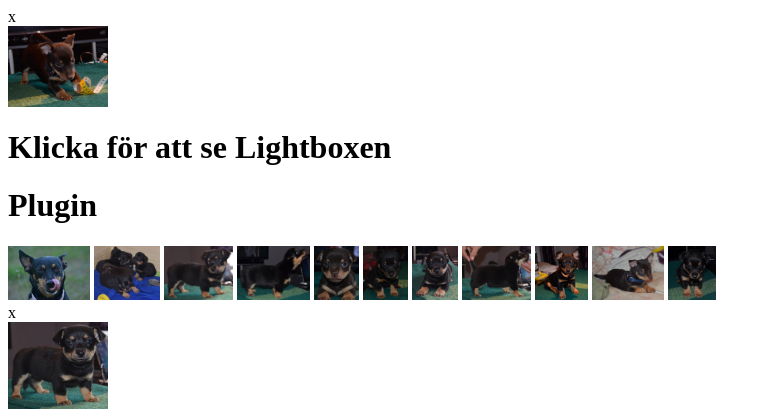
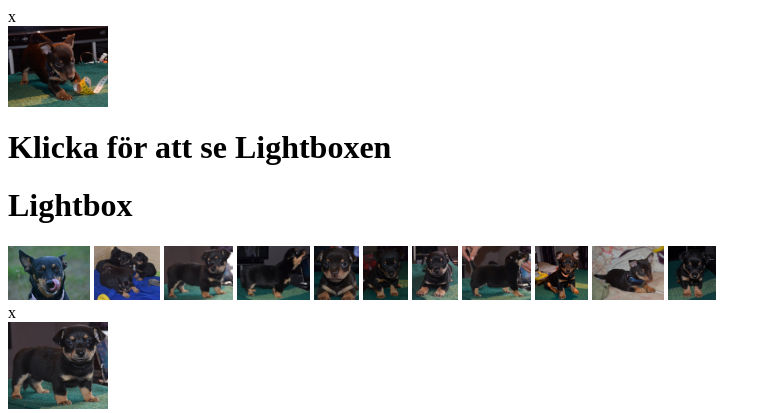
Before and after one commit to Elmseld/Lightbox-Slideshow-plugin, a PHP site: page / in a window 1280 px wide. Shown: the top 413 px of the page, without its empty margins (0-771 px from the left). Run offline with PHP 8.4, Linux system fonts and the light colour scheme.

Commit message:
Name-change

```diff
--- a/index.php
+++ b/index.php
@@ -3,7 +3,7 @@
 <div class='minimize' title='Miminize this box'>x</div>
 <img class='gift' src='../img/hundar/hund-19.jpg' alt='' width='100' />
 <h1 class='gift'>Klicka för att se Lightboxen</h1>
-<h1 class='example'>Plugin</h1>
+<h1 class='example'>Lightbox</h1>
 <img class= 'example lightbox' src='img/hundar/hund-1.jpg' alt='' height='54' />
 <img class= 'example lightbox' src='img/hundar/hund-2.jpg' alt='' height='54' />
 <img class= 'example lightbox' src='img/hundar/hund-3.jpg' alt='' height='54' />
```
